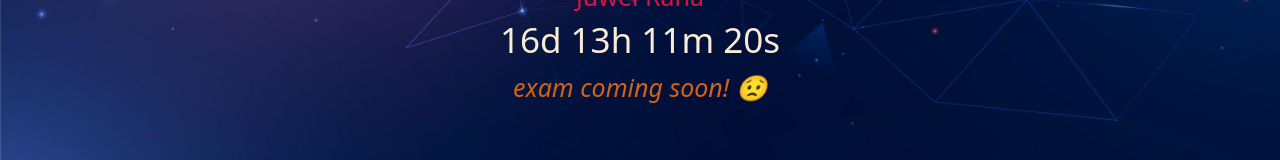
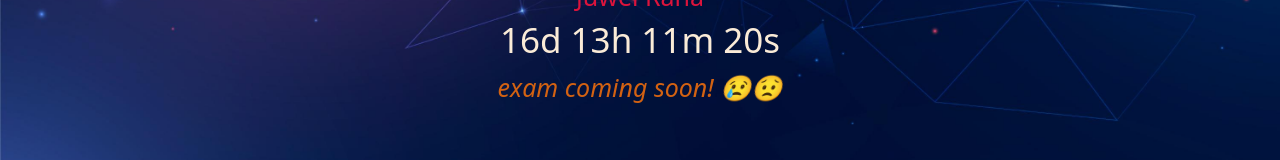
Before and after one commit to juwel26/my-web, a plain HTML site: page index.html in a window 1280 px wide. Shown: the part 258-418 px from the top of the page. Drawn offline with nearby package versions, Linux system fonts and the light colour scheme.

Commit message:
emoji changes

```diff
--- a/index.html
+++ b/index.html
@@ -48,7 +48,7 @@
 
     <!-- 16  december event -->
     <h1 style="color: antiquewhite;  " id="demo"> </h1>
-    <p id="demo1" style="color: rgb(211, 98, 18); font-size: 25px;"> <i>exam coming soon! 😟</i> </p>
+    <p id="demo1" style="color: rgb(211, 98, 18); font-size: 25px;"> <i>exam coming soon! 😢😟</i> </p>
 
   </div>
 
```
